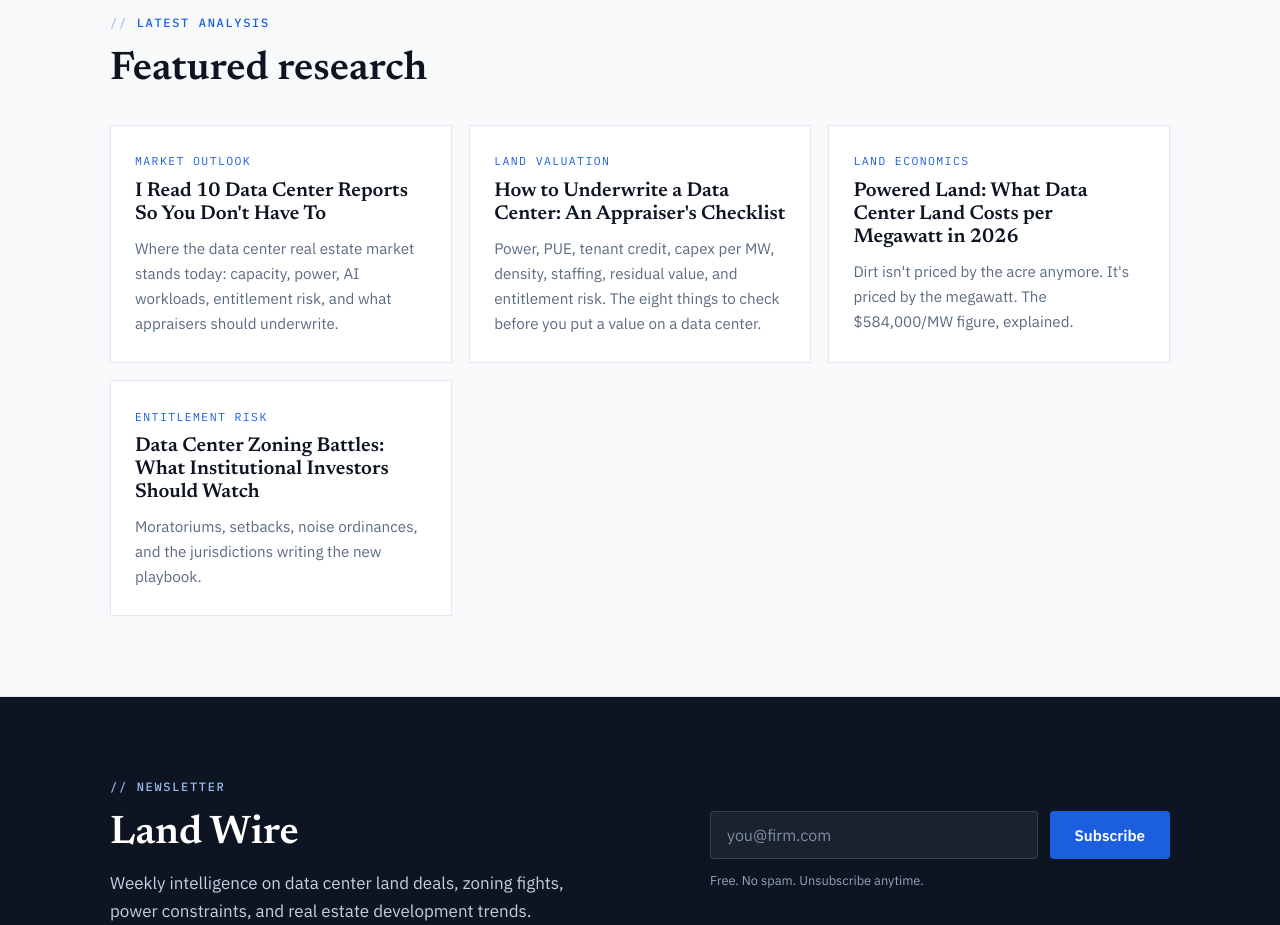
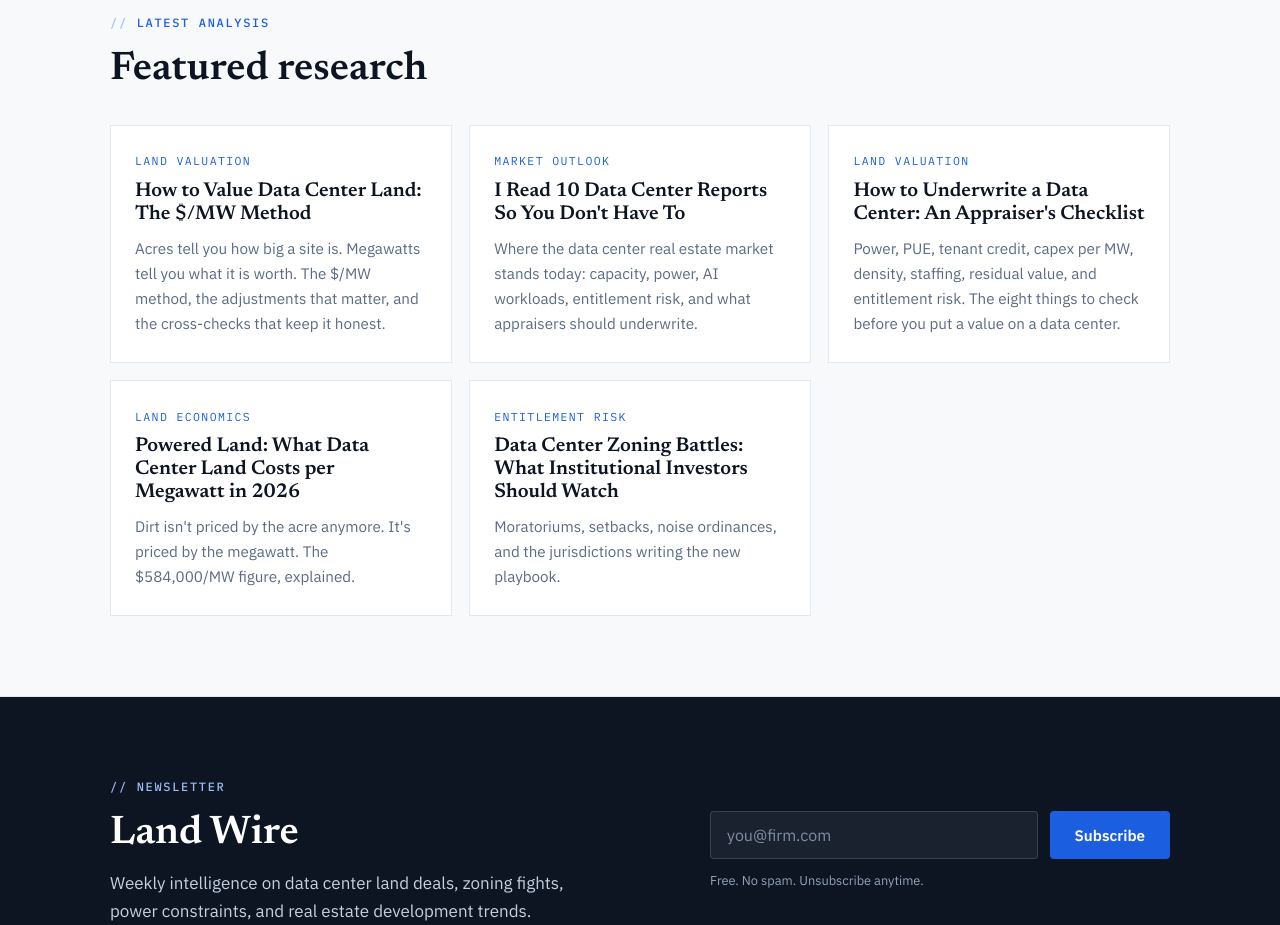
Before and after one commit to HannahM87780/realestatedatacenter, a plain HTML site: page index.html in a window 1280 px wide. Shown: the part 2540-3465 px from the top of the page. Drawn offline with Linux system fonts and the light colour scheme.

Commit message:
Link K06 article from homepage

```diff
--- a/index.html
+++ b/index.html
@@ -205,6 +205,11 @@
       <h2>Featured research</h2>
       <div class="article-grid">
         <article class="article-card">
+          <p class="article-kicker">Land Valuation</p>
+          <h3><a href="/articles/how-to-value-data-center-land/">How to Value Data Center Land: The $/MW Method</a></h3>
+          <p>Acres tell you how big a site is. Megawatts tell you what it is worth. The $/MW method, the adjustments that matter, and the cross-checks that keep it honest.</p>
+        </article>
+        <article class="article-card">
           <p class="article-kicker">Market Outlook</p>
           <h3><a href="/articles/data-center-market-outlook-2026/">I Read 10 Data Center Reports So You Don't Have To</a></h3>
           <p>Where the data center real estate market stands today: capacity, power, AI workloads, entitlement risk, and what appraisers should underwrite.</p>
```
